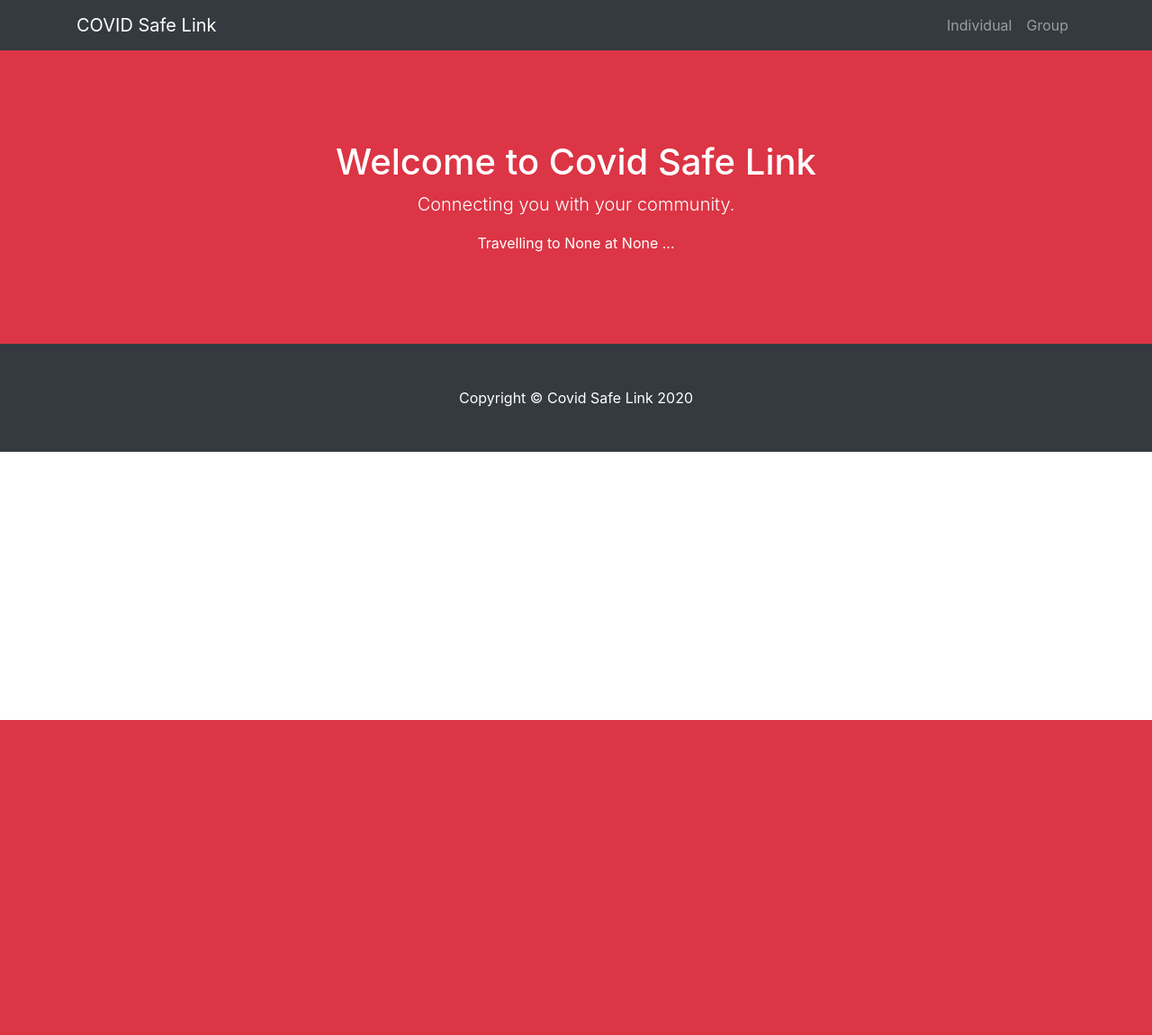
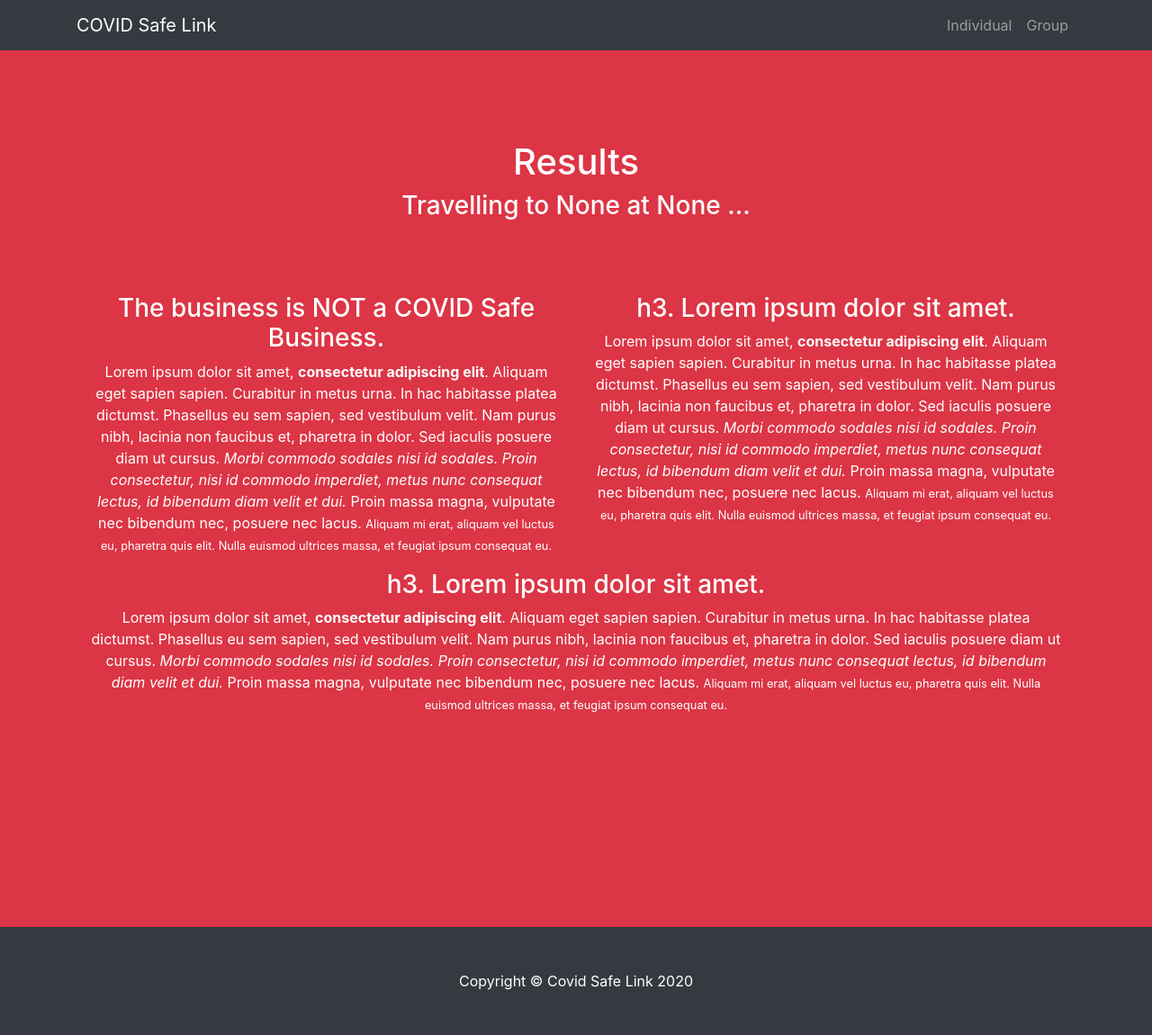
Before and after one commit to dsgoh/ibm-wiesoc-debug, a Flask app: page /individual/search/ in a window 1280 px wide. Shown: the whole page at 90% size. Before the commit the page ends 800 px from the top, so only its background shows below. Run offline with Flask 2, Linux system fonts and the light colour scheme; some libraries are stand-ins or nearby versions.

Commit message:
Added COVIDSAFE CHECK in app

```diff
--- a/website/app.py
+++ b/website/app.py
@@ -14,16 +14,19 @@
         dest = form.get('DestinationInput')
         datetimein = form.get('DatetimeIndividualInput')
         print(dest, datetimein)
-        venue = maps.queryVenue(dest)
-        print(covidsafe.checkCovidSafe(venue))
-        return redirect(url_for('individual_search', dest=dest, datetimein=datetimein))
+        venueOut = maps.queryVenue(dest)
+        venueCOVIDSafeStatus = covidsafe.checkCovidSafe(venueOut)
+        #print(covidsafe.checkCovidSafe(venue))
+        return redirect(url_for('individual_search', dest=dest, datetimein=datetimein, venueOut=venueOut, venueCOVIDSafeStatus=venueCOVIDSafeStatus))
     return render_template('individual.html')
 
 @app.route('/individual/search/', methods=["GET", "POST"])
 def individual_search():
     dest = request.args.get('dest', None)
     datetimein = request.args.get('datetimein', None)
-    return render_template('individual_search.html', dest=dest, datetimein=datetimein)
+    venueOut = request.args.get('venueOut', None)
+    venueCOVIDSafeStatus = request.args.get('venueCOVIDSafeStatus', None)
+    return render_template('individual_search.html', dest=dest, datetimein=datetimein, venueOut=venueOut, venueCOVIDSafeStatus=venueCOVIDSafeStatus)
 
 @app.route('/group/')
 def group():
--- a/website/templates/base.html
+++ b/website/templates/base.html
@@ -23,7 +23,7 @@
   <!-- Navigation -->
   <nav class="navbar navbar-expand-lg navbar-dark bg-dark fixed-top" id="mainNav">
     <div class="container">
-      <a class="navbar-brand js-scroll-trigger" href="#page-top">Covid Safe Link</a>
+      <a class="navbar-brand js-scroll-trigger" href="/">Covid Safe Link</a>
       <button class="navbar-toggler" type="button" data-toggle="collapse" data-target="#navbarResponsive" aria-controls="navbarResponsive" aria-expanded="false" aria-label="Toggle navigation">
         <span class="navbar-toggler-icon"></span>
       </button>
@@ -55,7 +55,7 @@
 
 
   <!-- Footer -->
-  <footer class="py-5 bg-dark">
+  <footer class="py-5 bg-dark navbar-static-bottom">
     <div class="container">
       <p class="m-0 text-center text-white">Copyright &copy; Covid Safe Link 2020</p>
     </div>
--- a/website/templates/individual.html
+++ b/website/templates/individual.html
@@ -23,7 +23,7 @@
   <!-- Navigation -->
   <nav class="navbar navbar-expand-lg navbar-dark bg-dark fixed-top" id="mainNav">
     <div class="container">
-      <a class="navbar-brand js-scroll-trigger" href="#page-top">Individual Trip Planner</a>
+      <a class="navbar-brand js-scroll-trigger" href="/">COVID Safe Link</a>
       <button class="navbar-toggler" type="button" data-toggle="collapse" data-target="#navbarResponsive" aria-controls="navbarResponsive" aria-expanded="false" aria-label="Toggle navigation">
         <span class="navbar-toggler-icon"></span>
       </button>
--- a/website/templates/individual_search.html
+++ b/website/templates/individual_search.html
@@ -23,7 +23,7 @@
   <!-- Navigation -->
   <nav class="navbar navbar-expand-lg navbar-dark bg-dark fixed-top" id="mainNav">
     <div class="container">
-      <a class="navbar-brand js-scroll-trigger" href="#page-top">COVID Safe Link</a>
+      <a class="navbar-brand js-scroll-trigger" href="/">COVID Safe Link</a>
       <button class="navbar-toggler" type="button" data-toggle="collapse" data-target="#navbarResponsive" aria-controls="navbarResponsive" aria-expanded="false" aria-label="Toggle navigation">
         <span class="navbar-toggler-icon"></span>
       </button>
@@ -42,17 +42,58 @@
 
   <header class="bg-danger text-white">
     <div class="container text-center">
-      <h1>Welcome to Covid Safe Link</h1>
-      <p class="lead">Connecting you with your community.</p>
+      <h1>Results</h1>
+      <h3>Travelling to {{ venueOut }} at {{ datetimein }} ...</h3>
+      <br><br><br>
+      <div class="container-fluid">
+        <div class="row">
+          {% if venueOut %}
+          <div class="col-md-6">
+            <h3>
+              The business is a COVID Safe Business.
+            </h3>
+            <p>
+              Lorem ipsum dolor sit amet, <strong>consectetur adipiscing elit</strong>. Aliquam eget sapien sapien. Curabitur in metus urna. In hac habitasse platea dictumst. Phasellus eu sem sapien, sed vestibulum velit. Nam purus nibh, lacinia non faucibus et, pharetra in dolor. Sed iaculis posuere diam ut cursus. <em>Morbi commodo sodales nisi id sodales. Proin consectetur, nisi id commodo imperdiet, metus nunc consequat lectus, id bibendum diam velit et dui.</em> Proin massa magna, vulputate nec bibendum nec, posuere nec lacus. <small>Aliquam mi erat, aliquam vel luctus eu, pharetra quis elit. Nulla euismod ultrices massa, et feugiat ipsum consequat eu.</small>
+            </p>
+          </div>
+          {% else %}
+          <div class="col-md-6">
+            <h3>
+              The business is NOT a COVID Safe Business.
+            </h3>
+            <p>
+              Lorem ipsum dolor sit amet, <strong>consectetur adipiscing elit</strong>. Aliquam eget sapien sapien. Curabitur in metus urna. In hac habitasse platea dictumst. Phasellus eu sem sapien, sed vestibulum velit. Nam purus nibh, lacinia non faucibus et, pharetra in dolor. Sed iaculis posuere diam ut cursus. <em>Morbi commodo sodales nisi id sodales. Proin consectetur, nisi id commodo imperdiet, metus nunc consequat lectus, id bibendum diam velit et dui.</em> Proin massa magna, vulputate nec bibendum nec, posuere nec lacus. <small>Aliquam mi erat, aliquam vel luctus eu, pharetra quis elit. Nulla euismod ultrices massa, et feugiat ipsum consequat eu.</small>
+            </p>
+          </div>
+          {% endif %}
+          <div class="col-md-6">
+            <h3>
+              h3. Lorem ipsum dolor sit amet.
+            </h3>
+            <p>
+              Lorem ipsum dolor sit amet, <strong>consectetur adipiscing elit</strong>. Aliquam eget sapien sapien. Curabitur in metus urna. In hac habitasse platea dictumst. Phasellus eu sem sapien, sed vestibulum velit. Nam purus nibh, lacinia non faucibus et, pharetra in dolor. Sed iaculis posuere diam ut cursus. <em>Morbi commodo sodales nisi id sodales. Proin consectetur, nisi id commodo imperdiet, metus nunc consequat lectus, id bibendum diam velit et dui.</em> Proin massa magna, vulputate nec bibendum nec, posuere nec lacus. <small>Aliquam mi erat, aliquam vel luctus eu, pharetra quis elit. Nulla euismod ultrices massa, et feugiat ipsum consequat eu.</small>
+            </p>
+          </div>
+        </div>
+        <div class="row">
+          <div class="col-md-12">
+            <h3>
+              h3. Lorem ipsum dolor sit amet.
+            </h3>
+            <p>
+              Lorem ipsum dolor sit amet, <strong>consectetur adipiscing elit</strong>. Aliquam eget sapien sapien. Curabitur in metus urna. In hac habitasse platea dictumst. Phasellus eu sem sapien, sed vestibulum velit. Nam purus nibh, lacinia non faucibus et, pharetra in dolor. Sed iaculis posuere diam ut cursus. <em>Morbi commodo sodales nisi id sodales. Proin consectetur, nisi id commodo imperdiet, metus nunc consequat lectus, id bibendum diam velit et dui.</em> Proin massa magna, vulputate nec bibendum nec, posuere nec lacus. <small>Aliquam mi erat, aliquam vel luctus eu, pharetra quis elit. Nulla euismod ultrices massa, et feugiat ipsum consequat eu.</small>
+            </p>
+          </div>
+        </div>
+      </div>
 
-      Travelling to {{ dest }} at {{ datetimein }} ...
-
+<br><br><br><br><br>
     </div>
   </header>
 
 
   <!-- Footer -->
-  <footer class="py-5 bg-dark">
+  <footer class="py-5 bg-dark navbar-static-bottom">
     <div class="container">
       <p class="m-0 text-center text-white">Copyright &copy; Covid Safe Link 2020</p>
     </div>
```
